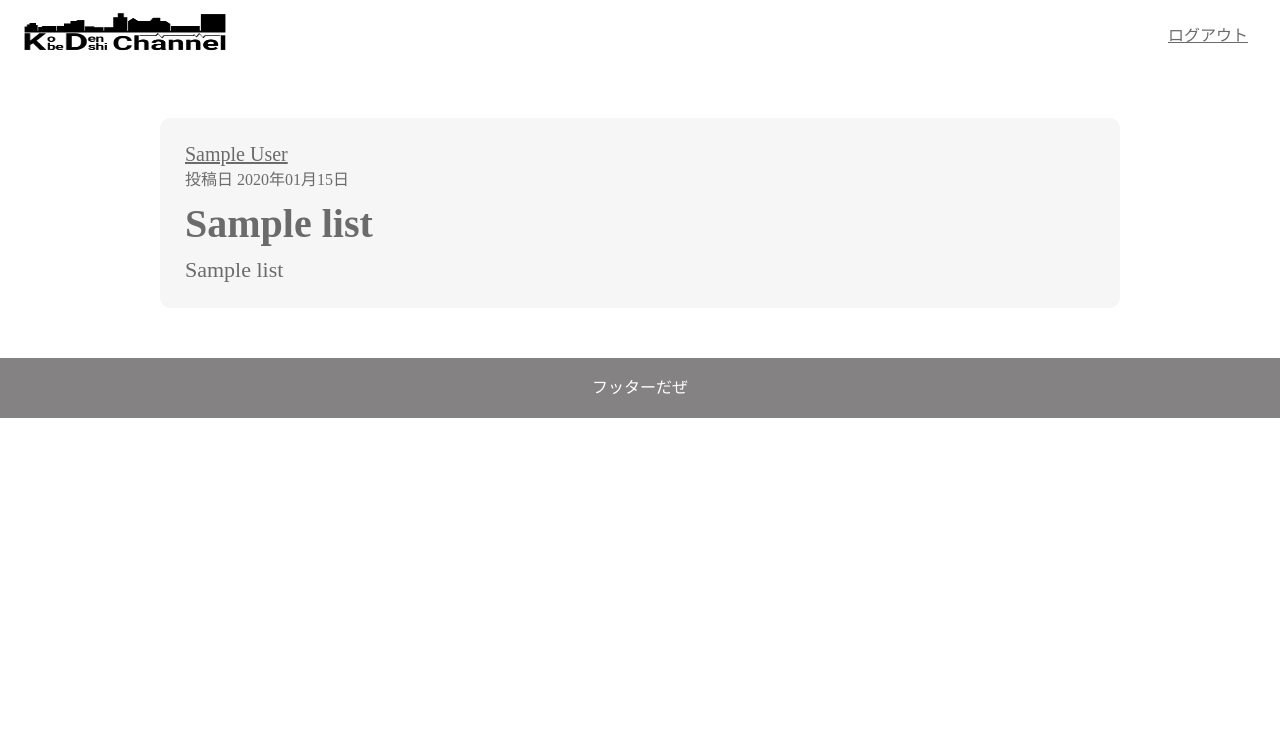
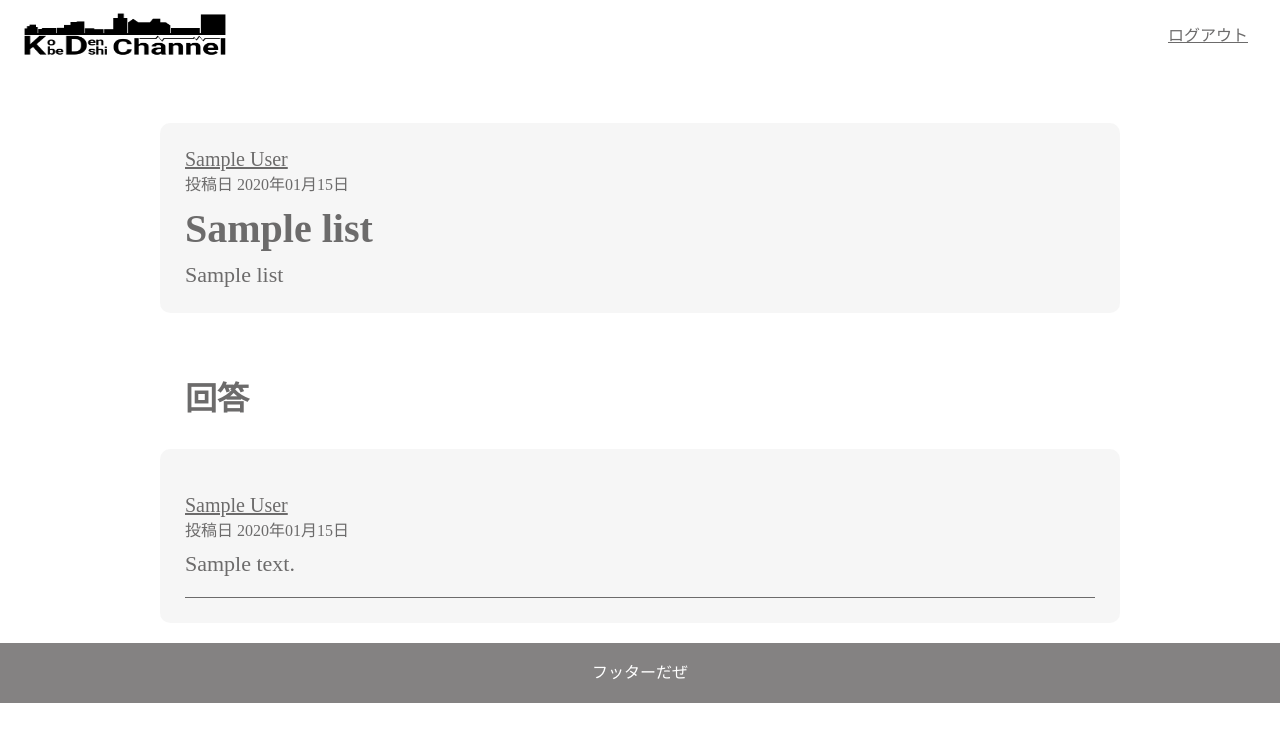
Before and after one commit to kobepbl/pbl1, a PHP site: page /question/question_show.php?question_id=1 in a window 1280 px wide. Shown: the top 742 px of the page. Run offline with PHP 8.4, Linux system fonts and the light colour scheme; the visitor is signed in with stand-in values (Sample User, id 1); tables that the repository leaves empty hold one stand-in row (values such as "Sample post").

Commit message:
質問詳細回答追加

```diff
--- a/classes/post.php
+++ b/classes/post.php
@@ -62,4 +62,14 @@ class  Post  extends  DbData
         $article_comment = $stmt->fetch();
         return $article_comment;
     }
+
+    // すべての質問回答を逆順でを取り出す
+    public  function  getQuestioncomments($question_id)
+    {
+        $sql  =  "select  *  from  question_comment_list join current_users on question_comment_list.user_id = current_users.user_id where question_id = '". $question_id ."' order by question_comment_list.comment_id desc";
+        $stmt = $this->pdo->prepare($sql);
+        $stmt->execute();
+        $question_comments = $stmt->fetchAll();
+        return  $question_comments;
+    }
 }
--- a/css/frame.css
+++ b/css/frame.css
@@ -18,7 +18,7 @@ header {
 
 img {
   width: 250px;
-  height: 44px;
+  height: 49px;
 }
 
 .top-info a {
--- a/css/post.css
+++ b/css/post.css
@@ -160,3 +160,18 @@ a.page_number:visited {
   border-bottom: 1px solid;
   padding: 10px 0px 20px 0px;
 }
+
+.anser {
+  width: 75%;
+  margin: 50px auto 0px auto;
+  padding: 10px 25px 10px 25px;
+  border-radius: 10px;
+}
+
+.anser-show {
+  width: 75%;
+  margin: 20px auto;
+  padding: 25px;
+  background-color: #eeeeee8d;
+  border-radius: 10px;
+}
--- a/question/question_show.php
+++ b/question/question_show.php
@@ -1,11 +1,16 @@
 <?php
 // 送られてきたidを受け取る
 $question_id = $_GET['question_id'];
+
 // Postオブジェクトを生成する
 require_once __DIR__ . '/../classes/post.php';
 $post = new Post();
-// 選択された記事を取り出す
+
+// 選択された質問を取り出す
 $question = $post->getQuestion($question_id);
+
+// 選択された質問のコメントを抽出
+$question_comments = $post->getQuestioncomments($question_id);
 
 require_once __DIR__ . '/../header.php'
 ?>
@@ -17,6 +22,21 @@ require_once __DIR__ . '/../header.php'
     <h1 class="article-show-title"><?= $question['title'] ?></h1>
     <p class="article-text"><?= $question['question'] ?></p>
   </div>
+
+  <div class="anser">
+  <h1>回答</h1>
+  </div>
+    <?php
+    foreach ($question_comments  as  $question_comment) {
+    ?>
+    <div class="anser-show">
+      <p class="comment-user"><a href="user/user_show?user_id=<?= $question_comment['user_id'] ?>"><?= $question_comment['name'] ?></a></p>
+      <p class="article-show-date">投稿日 <?= date('Y年m月d日', strtotime($question_comment['posted_date'])) ?></p>
+      <p class="comment-border"><?= $question_comment['comment'] ?></p>
+    </div>
+    <?php
+    }
+    ?>
 </main>
 <?php
 require_once __DIR__ . '/../footer.php'
```
